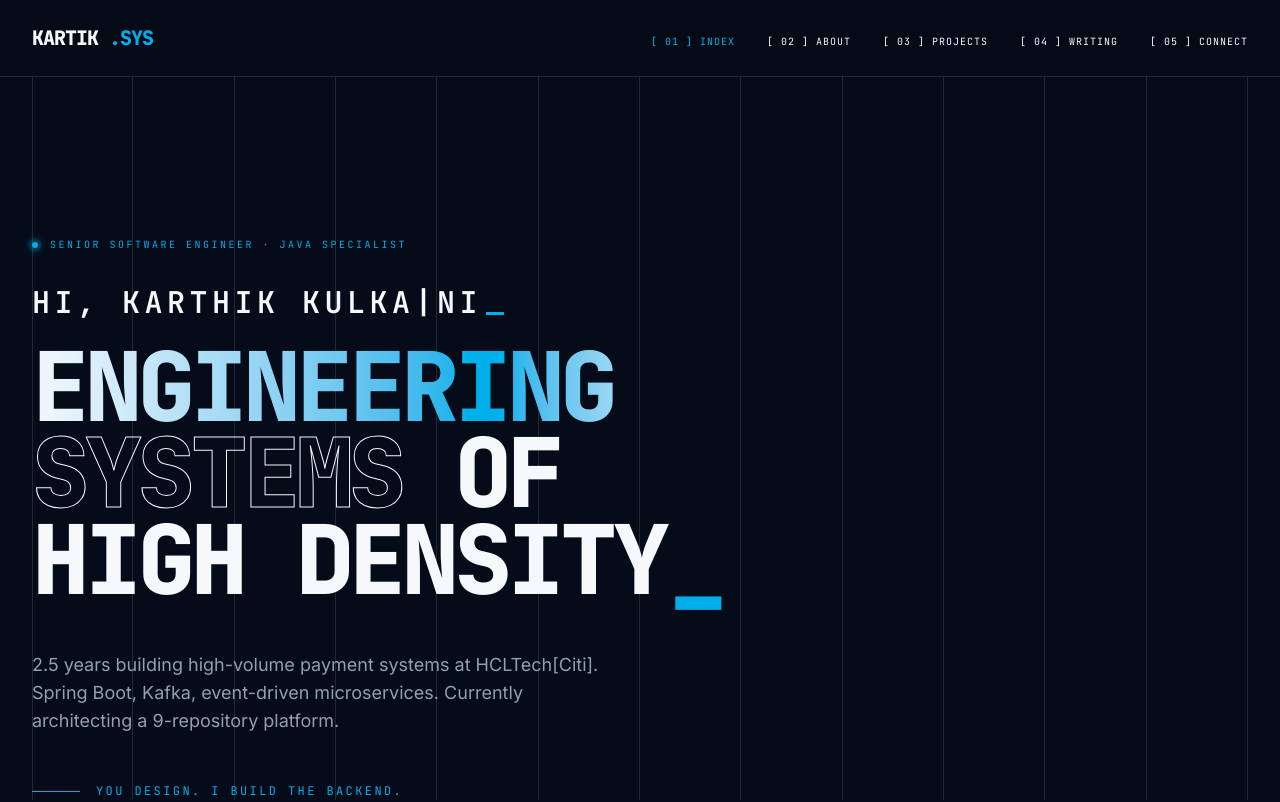
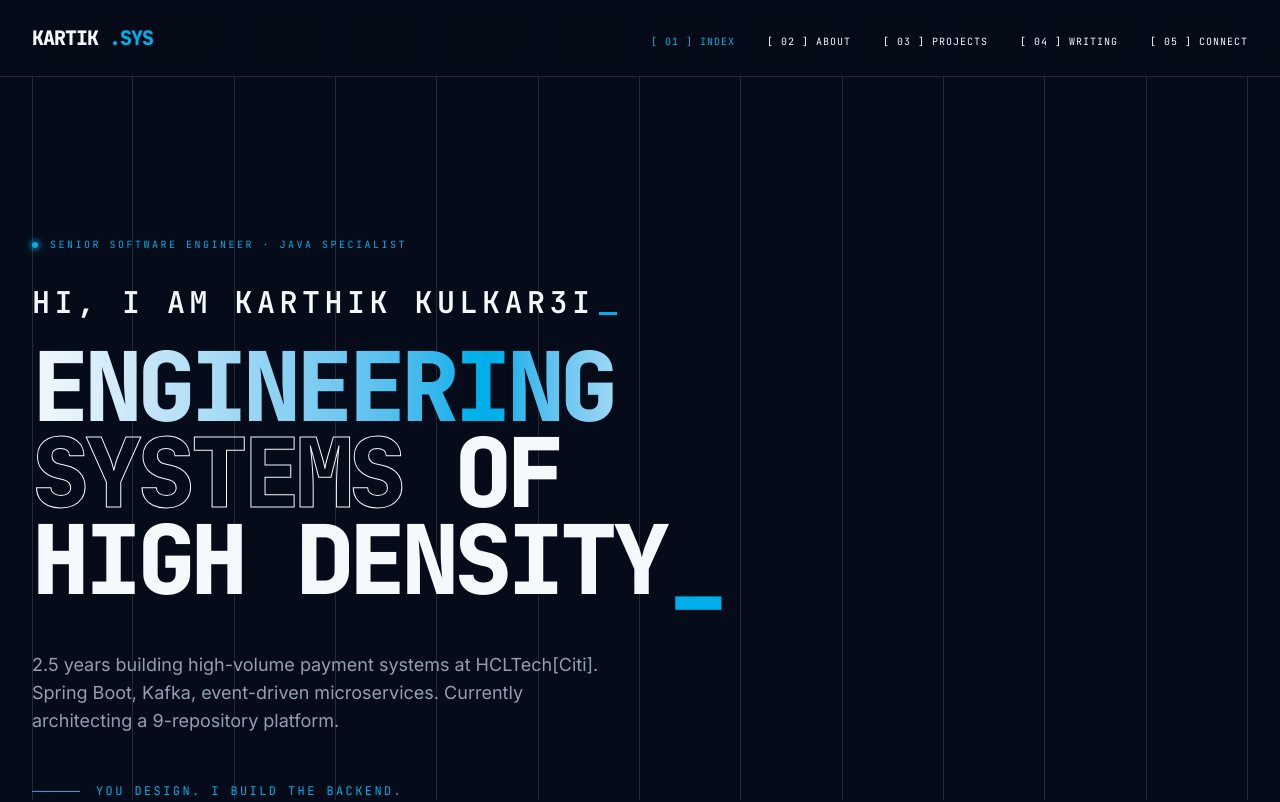
Before and after one commit to kartik1502/portfolio, a Next.js app: page / in a window 1280 px wide. Shown: the top 802 px of the page. Built offline with nearby package versions, Linux system fonts and the light colour scheme; no server answers.

Commit message:
fix: update greeting text in Typewriter component for clarity

```diff
--- a/src/app/page.tsx
+++ b/src/app/page.tsx
@@ -17,7 +17,7 @@ export default function Home() {
             Senior Software Engineer · Java Specialist
           </div>
           <h2 className="font-display text-xl md:text-3xl font-semibold uppercase tracking-[0.15em] text-foreground mb-6 animate-reveal [animation-delay:150ms]">
-          <Typewriter text="Hi, Karthik Kulkarni" speed={40} delay={500} loop loopPause={2500} />
+          <Typewriter text="Hi, I am Karthik Kulkarni" speed={40} delay={500} loop loopPause={2500} />
           </h2>
           <h1 className="font-display text-5xl md:text-8xl font-extrabold tracking-tighter text-balance leading-[0.9] animate-glitch-hover">
             <span className="text-gradient-flow">ENGINEERING</span> <br />
```
